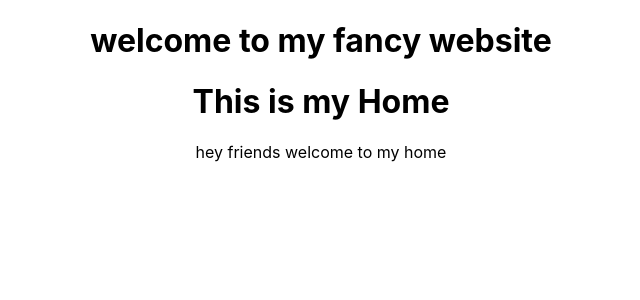
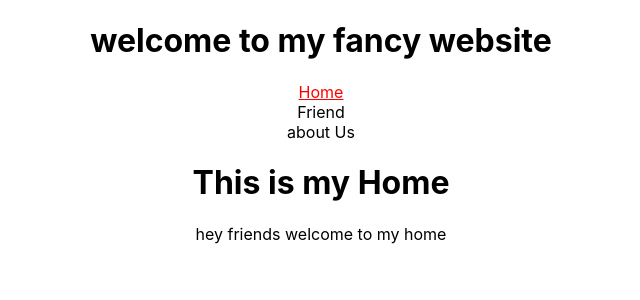
Before and after one commit to SR-Shahen/react-router, a React (Create React App) app: page / in a window 1280 px wide. Shown: the top 300 px of the page, without its empty margins (319-959 px from the left). Built offline with nearby package versions, Linux system fonts and the light colour scheme.

Commit message:
navigation bar added

```diff
--- a/src/App.js
+++ b/src/App.js
@@ -3,6 +3,7 @@ import { Route, Routes } from 'react-router';
 import './App.css';
 import AboutUs from './Components/AboutUs/AboutUs';
 import Friends from './Components/Friends/Friends';
+import Header from './Components/Header/Header';
 import Home from './Components/Home/Home';
 import NotFound from './Components/NotFound/NotFound';
 
@@ -11,7 +12,7 @@ import NotFound from './Components/NotFound/NotFound';
 function App() {
   return (
     <div className="App">
-      <h1>welcome to my fancy website</h1>
+      <Header></Header>
       <Routes>
         <Route path='/' element={<Home></Home>} ></Route>
         <Route path='/friend' element={<Friends></Friends>}></Route>
--- /dev/null
+++ b/src/Components/CustomLink/CustomLink.js
@@ -0,0 +1,22 @@
+import React from 'react';
+import { Link, useResolvedPath, useMatch } from 'react-router-dom';
+
+function CustomLink({ children, to, ...props }) {
+    let resolved = useResolvedPath(to);
+    let match = useMatch({ path: resolved.pathname, end: true });
+
+    return (
+        <div>
+            <Link
+                style={{ color: match ? "red" : "black", display: 'inline', textDecoration: match ? "underline" : "none" }}
+                to={to}
+                {...props}
+            >
+                {children}
+            </Link>
+
+        </div>
+    );
+};
+
+export default CustomLink;
--- /dev/null
+++ b/src/Components/Header/Header.css
@@ -0,0 +1,9 @@
+.nav a{
+    text-decoration: none;
+    margin: 20px;
+
+}
+.nav a:hover{
+    color: blue;
+    background-color: rgb(140, 226, 226);
+}
--- /dev/null
+++ b/src/Components/Header/Header.js
@@ -0,0 +1,18 @@
+
+import { } from 'react-router-dom';
+import CustomLink from '../CustomLink/CustomLink';
+import './Header.css'
+const Header = () => {
+    return (
+        <div>
+            <h1>welcome to my fancy website</h1>
+            <nav className='nav'>
+                <CustomLink to="/">Home</CustomLink>
+                <CustomLink to="/friend">Friend</CustomLink>
+                <CustomLink to="/aboutUs">about Us</CustomLink>
+            </nav>
+        </div>
+    );
+};
+
+export default Header;
```
